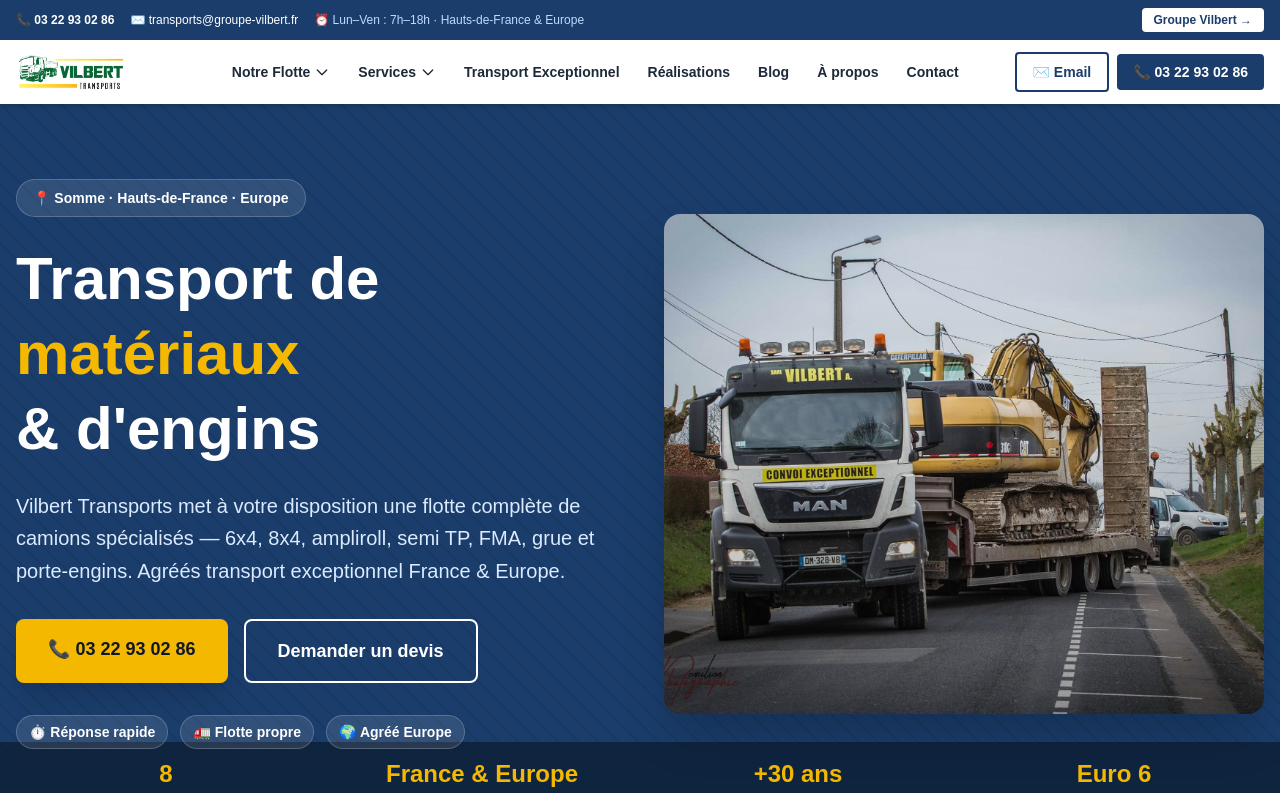
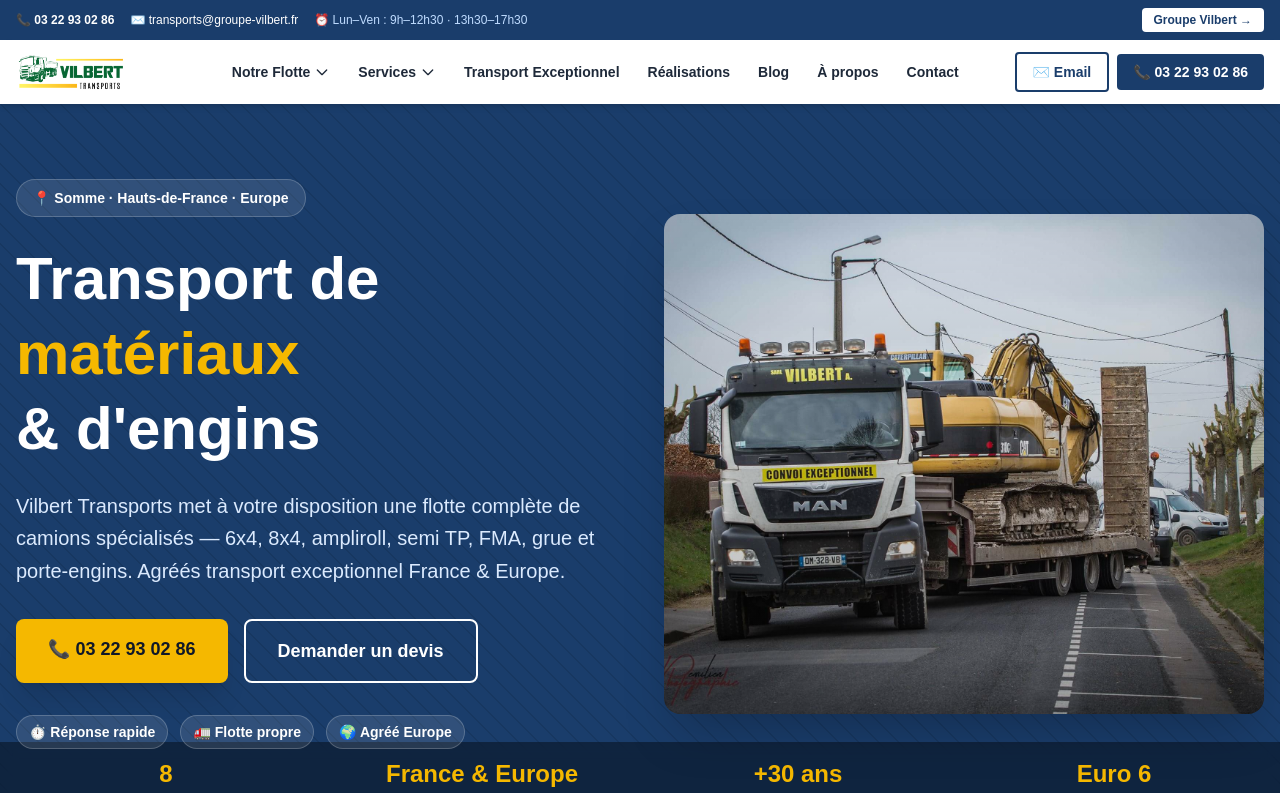
Before and after one commit to damienleras-sudo/vilbert-transports, a Next.js app: page / in a window 1280 px wide. Shown: the top 793 px of the page. Built offline with nearby package versions, Linux system fonts and the light colour scheme.

Commit message:
Fix opening hours: 9h-12h30 / 13h30-17h30

```diff
--- a/app/contact/page.tsx
+++ b/app/contact/page.tsx
@@ -104,7 +104,7 @@
                     Horaires
                   </div>
                   <div className="font-bold text-gray-900">
-                    Lundi — Vendredi : 7h00 – 18h00
+                    Lundi — Vendredi : 9h00 – 12h30 · 13h30 – 17h30
                   </div>
                   <div className="text-sm text-gray-500">Samedi et dimanche : fermé</div>
                 </div>
--- a/components/Footer.tsx
+++ b/components/Footer.tsx
@@ -163,7 +163,7 @@
               </li>
               <li className="flex items-start gap-2">
                 <span className="text-[#1a3d6b] mt-0.5">⏰</span>
-                <span>Lun–Ven : 7h–18h</span>
+                <span>Lun–Ven : 9h–12h30 · 13h30–17h30</span>
               </li>
               <li>
                 <a
--- a/components/Header.tsx
+++ b/components/Header.tsx
@@ -39,7 +39,7 @@
             <a href="mailto:transports@groupe-vilbert.fr" className="flex items-center gap-1 hover:text-[#f5b800] transition-colors hidden sm:flex">
               ✉️ transports@groupe-vilbert.fr
             </a>
-            <span className="text-blue-200 hidden md:inline">⏰ Lun–Ven : 7h–18h · Hauts-de-France &amp; Europe</span>
+            <span className="text-blue-200 hidden md:inline">⏰ Lun–Ven : 9h–12h30 · 13h30–17h30</span>
           </div>
           <a
             href="https://www.groupe-vilbert.fr"
--- a/components/SchemaOrg.tsx
+++ b/components/SchemaOrg.tsx
@@ -22,8 +22,8 @@
       {
         "@type": "OpeningHoursSpecification",
         dayOfWeek: ["Monday", "Tuesday", "Wednesday", "Thursday", "Friday"],
-        opens: "07:00",
-        closes: "18:00",
+        opens: "09:00",
+        closes: "17:30",
       },
     ],
     areaServed: ["Somme", "Oise", "Pas-de-Calais", "Hauts-de-France"],
```
